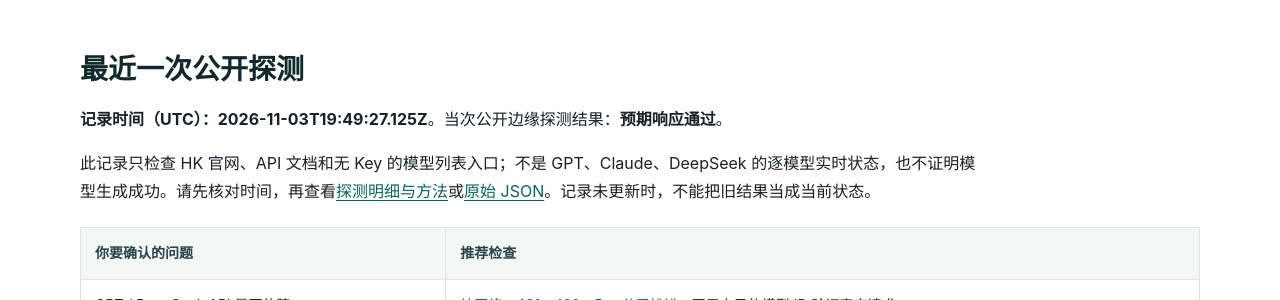
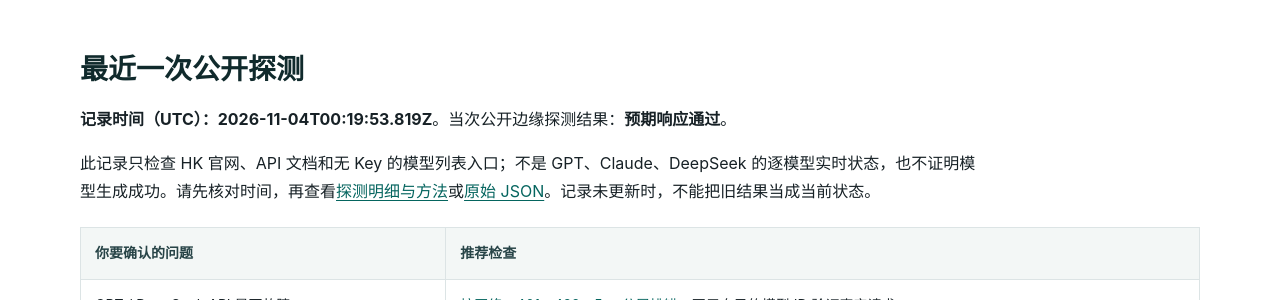
Before and after one commit to KKWANG4444/api-status, a Jekyll site: the page built from index.md, in a window 1280 px wide and 900 px high, scrolled down 364 px. Shown: the part 151-451 px from the top of the window. Built offline with Jekyll 4.4.1, drawn with Linux system fonts in a browser that asks for light colours.

Commit message:
chore: update public edge status

```diff
--- a/_data/status.json
+++ b/_data/status.json
@@ -1,7 +1,7 @@
 {
   "status": "operational",
-  "checked_at": "2026-11-03T19:49:27.125Z",
-  "duration_ms": 437,
+  "checked_at": "2026-11-04T00:19:53.819Z",
+  "duration_ms": 553,
   "overall": true,
   "components": [
     {
@@ -10,7 +10,7 @@
       "url": "https://www.aifast.hk/",
       "ok": true,
       "status": 200,
-      "elapsed_ms": 382,
+      "elapsed_ms": 378,
       "content_type": "text/html; charset=utf-8",
       "detail": "Expected public edge response"
     },
@@ -20,7 +20,7 @@
       "url": "https://api.aifast.hk/",
       "ok": true,
       "status": 200,
-      "elapsed_ms": 243,
+      "elapsed_ms": 505,
       "content_type": "text/html",
       "detail": "Expected public edge response"
     },
@@ -30,7 +30,7 @@
       "url": "https://www.aifast.hk/v1/models",
       "ok": true,
       "status": 401,
-      "elapsed_ms": 388,
+      "elapsed_ms": 408,
       "content_type": "application/json; charset=utf-8",
       "detail": "Expected public edge response"
     }
--- a/data/status.json
+++ b/data/status.json
@@ -1,7 +1,7 @@
 {
   "status": "operational",
-  "checked_at": "2026-11-03T19:49:27.125Z",
-  "duration_ms": 437,
+  "checked_at": "2026-11-04T00:19:53.819Z",
+  "duration_ms": 553,
   "overall": true,
   "components": [
     {
@@ -10,7 +10,7 @@
       "url": "https://www.aifast.hk/",
       "ok": true,
       "status": 200,
-      "elapsed_ms": 382,
+      "elapsed_ms": 378,
       "content_type": "text/html; charset=utf-8",
       "detail": "Expected public edge response"
     },
@@ -20,7 +20,7 @@
       "url": "https://api.aifast.hk/",
       "ok": true,
       "status": 200,
-      "elapsed_ms": 243,
+      "elapsed_ms": 505,
       "content_type": "text/html",
       "detail": "Expected public edge response"
     },
@@ -30,7 +30,7 @@
       "url": "https://www.aifast.hk/v1/models",
       "ok": true,
       "status": 401,
-      "elapsed_ms": 388,
+      "elapsed_ms": 408,
       "content_type": "application/json; charset=utf-8",
       "detail": "Expected public edge response"
     }
```
